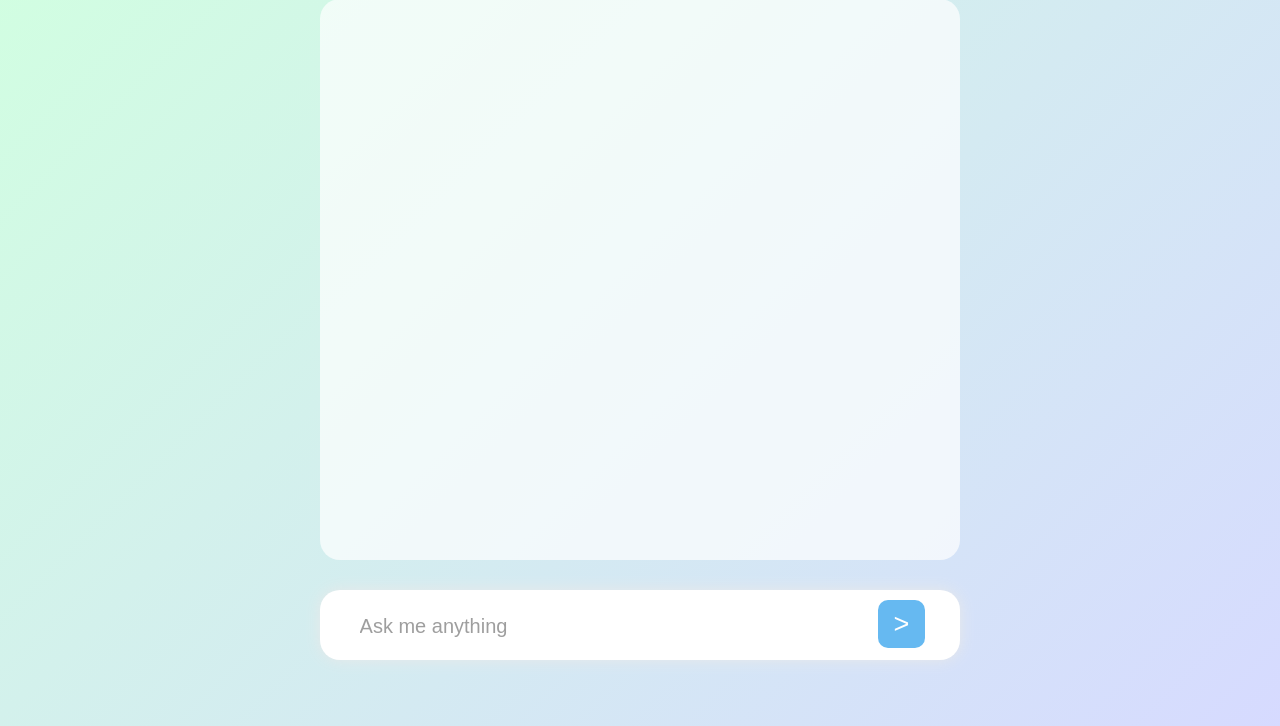
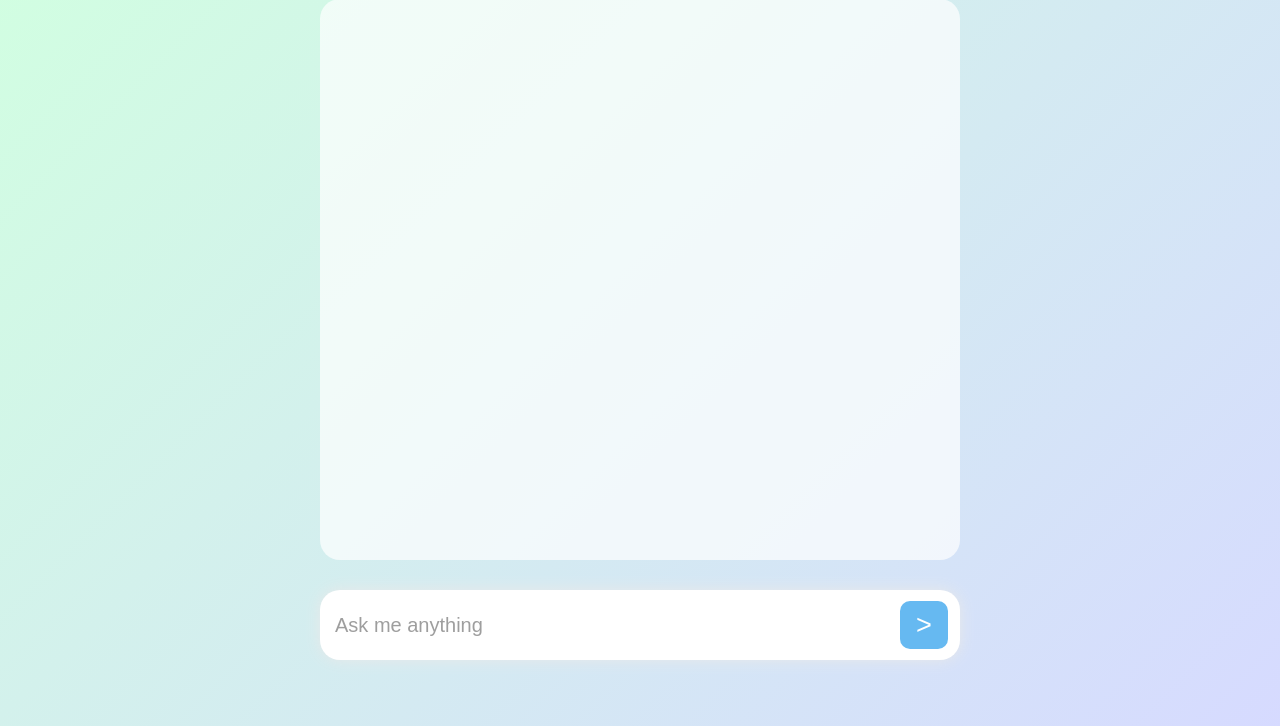
Before and after one commit to Cyberninja101/FalconAI, a Flask app: page / in a window 1280 px wide. Shown: the part 74-800 px from the top of the page. Run offline with Flask 3, Linux system fonts and the light colour scheme.

Commit message:
UI updates,

```diff
--- a/Web_App/static/css/home.css
+++ b/Web_App/static/css/home.css
@@ -67,12 +67,15 @@ body {
 }
 
 #submit_button {
+    display: flex;
+    flex-grow: 0;
     position: relative;
 
     padding: 8px 16px;
     /* margin-left:2px; */
-    margin-right: 10px;
-    margin-top: 10px;
+    margin-right: 12px;
+    margin-left: 5px;
+    /* margin-top: 10px; */
     font-size: 1.7rem;
     background: #66b9f1;
     border: none;
@@ -80,33 +83,39 @@ body {
     outline: none;
     cursor: pointer;
     color: white;
+    float: right;
 }
 
 /* input text box */
 input[type=text] {
+    display: flex;
+    flex-grow: 10;
     border: none;
     /* border-bottom: 2px solid black; */
 
 
     font-size: 1.25rem;
     outline: none;
-    width: 40vmax;
     opacity:0.7;
     padding-left: 15px;
+    /* margin-top: 22px; */
+    float: left;
 
 }
 
 #discount_form {
-    display: block;
+    display: flex;
     width: 50vmax;
     margin-left: auto;
     margin-right: auto;
     margin-top: 30px;
+    /* margin-bottom: 30px; */
     height: 70px;
     box-shadow: 0 0 15px rgb(233, 233, 233);
     border-radius: 20px;
     background-color: white;
-    align-items: end;
+    align-items: center;
+    justify-content: space-between;
 
 }
 
@@ -120,7 +129,8 @@ form {
 #user_chat {
     background-color: rgb(31, 127, 210);
     width:fit-content;
-    max-width: 400px;
+    /* max-width: 400px; */
+    max-width: 53%;
     margin-left: auto;
     margin-top: 20px;
     margin-bottom: 20px;
@@ -135,7 +145,9 @@ form {
 #ai_chat {
     background-color: rgb(31, 210, 67);
     width:fit-content;
-    max-width: 400px;
+    max-width: 53%;
+
+    /* max-width: 400px; */
     margin-right: auto;
     margin-top: 20px;
     margin-bottom: 20px;
```
